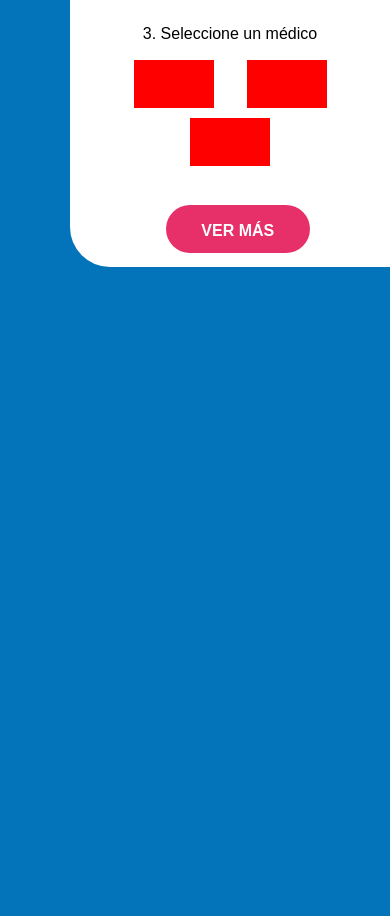
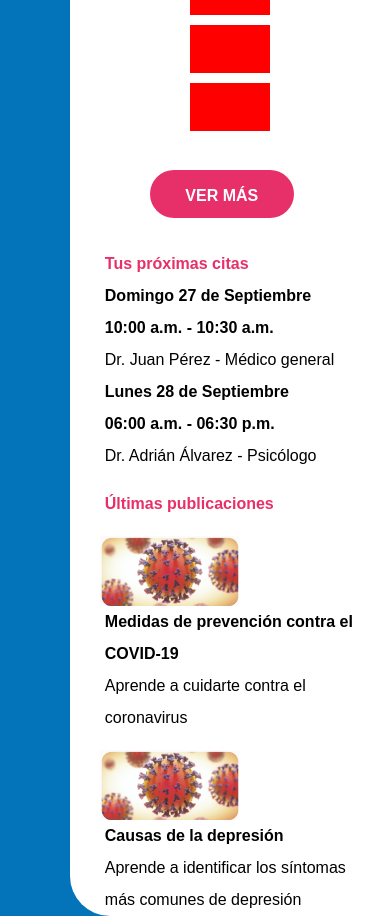
Before and after one commit to DanielSGA/salud-bienestar, a plain HTML site: page public/pages/home.html in a window 390 px wide. Shown: the part 717-1633 px from the top of the page. Before the commit the page ends 984 px from the top, so only its background shows below. Drawn offline with nearby package versions, Linux system fonts and the light colour scheme.

Commit message:
finish home

```diff
--- a/public/css/estilos.css
+++ b/public/css/estilos.css
@@ -65,6 +65,10 @@ h6{
 p{
 	font-family: 'Poppins', sans-serif;
 	font-weight: 400;
+}
+
+.bold{
+	font-weight: bold;
 }
 
 .unEm{
@@ -286,6 +290,17 @@ form input:placeholder{
 	/*grid-column-gap: 1em;*/
 }
 
+.columnas-home-citas{
+	display: flex;
+	justify-content: space-around;
+}
+
+.publicaciones-flex{
+	display: flex;
+	justify-content: end;
+	flex-direction: row;
+}
+
 @media (min-width: 1097px){
 	.especialidades{
 		display: grid;
@@ -337,3 +352,36 @@ form input:placeholder{
 		margin-bottom: 10%;
 	}
 }
+
+@media (max-width: 790px){
+	.columnas-home-citas{
+		display: flex;
+		justify-content: space-between;
+		flex-wrap: wrap;
+	}
+
+	.publicaciones-flex{
+		display: block;
+	}
+
+	.padding1em{
+		padding: 0;
+	}
+}
+
+
+@media (max-width: 790px){
+	.columnas-home-citas{
+		display: flex;
+		justify-content: space-between;
+		flex-wrap: wrap;
+	}
+
+	.publicaciones-flex{
+		display: block;
+	}
+
+	.padding1em{
+		padding: 0;
+	}
+}
--- a/public/pages/home.html
+++ b/public/pages/home.html
@@ -127,27 +127,27 @@
                                 <!-- Contenedor de imagenes de cada especialidad-->
                                 <div class="especialidades">
                                     <div>
-                                        <img src="../img/imgen.png">
+                                        <img src="../img/imgen.png" class="img-fluid">
                                         <p>General</p>
                                     </div>
                                     <div>
-                                        <img src="../img/imgen.png">
+                                        <img src="../img/imgen.png" class="img-fluid">
                                         <p>Psicología</p>
                                     </div>
                                     <div>
-                                        <img src="../img/imgen.png">
+                                        <img src="../img/imgen.png" class="img-fluid">
                                         <p>Nutrición</p>
                                     </div>
                                     <div>
-                                        <img src="../img/imgen.png">
+                                        <img src="../img/imgen.png" class="img-fluid">
                                         <p>Ginecología</p>
                                     </div>
                                     <div>
-                                        <img src="../img/imgen.png">
+                                        <img src="../img/imgen.png" class="img-fluid">
                                         <p>Pediatría</p>
                                     </div>
                                     <div>
-                                        <img src="../img/imgen.png">
+                                        <img src="../img/imgen.png" class="img-fluid">
                                         <p>Dermatología</p>
                                     </div>
                                 </div>
@@ -189,9 +189,11 @@
                         <!-- Seleccion de médico -->
                         <div class="marginTop1em seleccion-medico-home">
                             <p>3. Seleccione un médico</p>
-                            <div style="width: 5em; height: 3em; background-color: red; margin-top: 1rem;"></div>
-                            <div style="width: 5em; height: 3em; background-color: red; margin-top: 1rem;"></div>
-                            <div style="width: 5em; height: 3em; background-color: red; margin-top: 1rem;"></div>
+                            <div>
+                                <div style="width: 5em; height: 3em; background-color: red; margin-top: 1rem;"></div>
+                                <div style="width: 5em; height: 3em; background-color: red; margin-top: 1rem;"></div>
+                                <div style="width: 5em; height: 3em; background-color: red; margin-top: 1rem;"></div>
+                            </div>
                         </div>
                         <!-- Fin de Seleccion de médico -->
 
@@ -202,9 +204,49 @@
                         <!-- Fin de Botón ver mas-->
                     </div>
                     <!-- Fin de Fila de arriba -->
+
                     <!-- FIla de abajo-->
                     <div>
+                        <div class="container-fluid columnas-home-citas">
+                            <!-- Columna izquierda-->
+                            <div>
+                                <p class="marginTop2em letras-rojas">Tus próximas citas</p>
+                                <!-- Contenedor para citas proximas-->
+                                <div>
+                                    <p class="bold">Domingo 27 de Septiembre</p>
+                                    <p class="bold">10:00 a.m. - 10:30 a.m.</p>
+                                    <p>Dr. Juan Pérez - Médico general</p>
+                                </div>
+                                <div>
+                                    <p class="bold">Lunes 28 de Septiembre</p>
+                                    <p class="bold">06:00 a.m. - 06:30 p.m.</p>
+                                    <p>Dr. Adrián Álvarez - Psicólogo</p>
+                                </div>
+                                <!-- Fin Contenedor para citas proximas-->
+                            </div>
+                            <!-- Fin Columna izquierda-->
+                            <!-- Columna derecha-->
+                            <div>
+                                <p class="marginTop2em letras-rojas">Últimas publicaciones</p>
+                                <!-- Contenedor de publicaciones-->
+                                <div class="publicaciones-flex marginTop1em">
+                                    <img src="../img/publicacion.png" class="img-fluid">
+                                    <div class="padding1em">
+                                        <p class="bold">Medidas de prevención contra el COVID-19</p>
+                                        <p>Aprende a cuidarte contra el coronavirus</p>
+                                    </div>
+                                </div>
+                                <div class="publicaciones-flex marginTop1em">
+                                    <img src="../img/publicacion.png" class="img-fluid">
+                                    <div class="padding1em">
+                                        <p class="bold">Causas de la depresión</p>
+                                        <p>Aprende a identificar los síntomas más comunes de depresión</p>
+                                    </div>
+                                </div>
+                            </div>
+                            <!-- Fin Columna derecha-->
 
+                        </div>
                     </div>
                     <!-- Fin de FIla de abajo-->
                 </div>
```
Also changed, not shown: public/img/publicacion.png (added).
